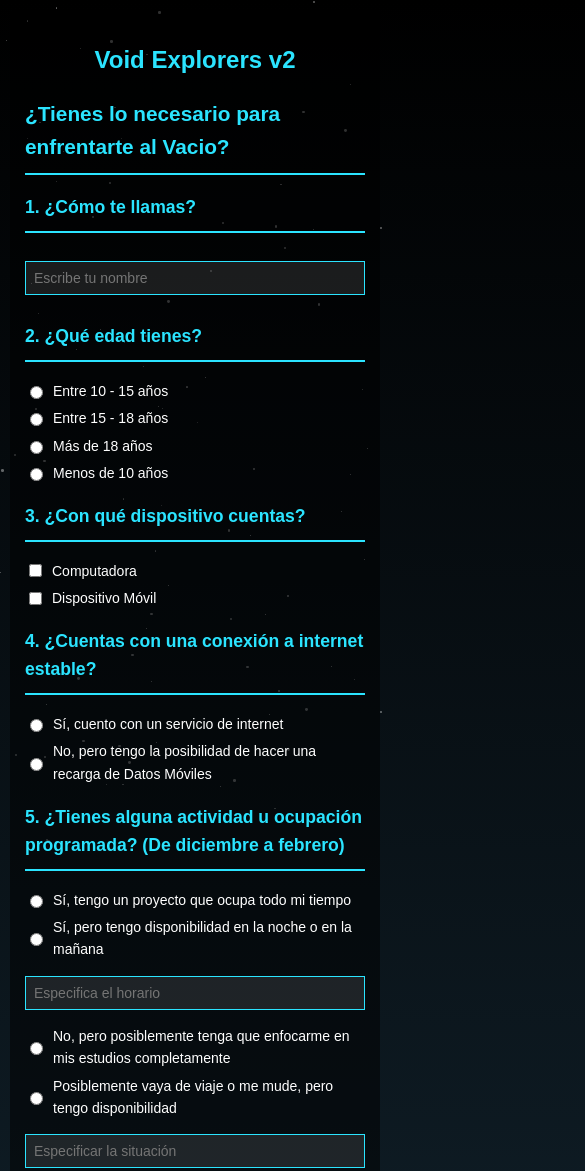
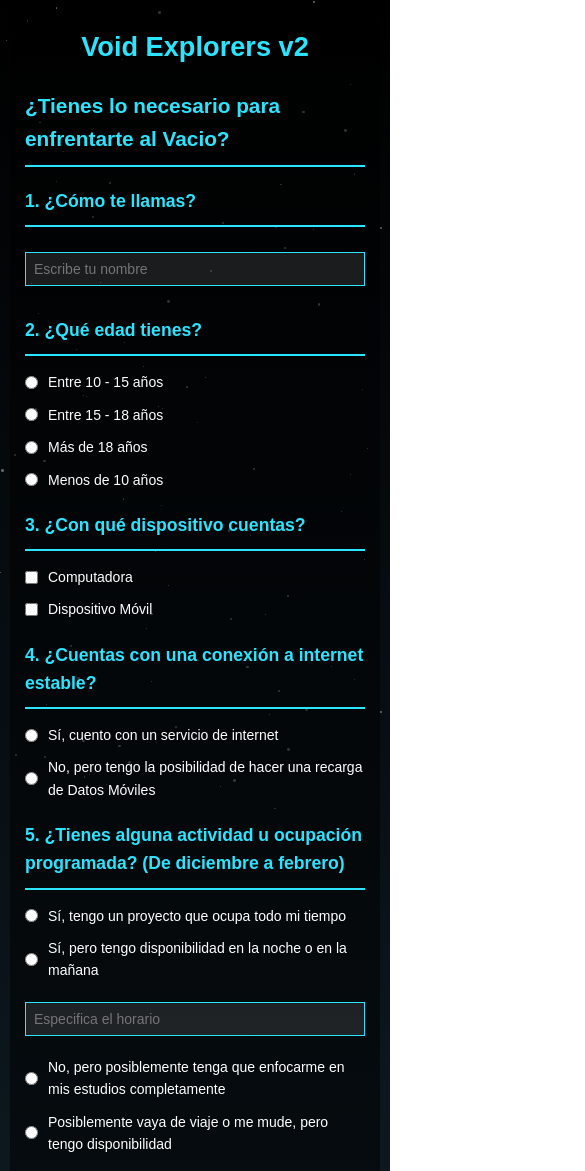
Before and after one commit to SrJesuh4489/FirstForm, a plain HTML site: page index.html in a window 390 px wide. Shown: the top 1171 px of the page, 585 px wide, since content can reach past the window. Drawn offline with Linux system fonts and the light colour scheme.

Commit message:
Update index.html

```diff
--- a/index.html
+++ b/index.html
@@ -7,6 +7,14 @@
     <style>
         * {
             box-sizing: border-box;
+            margin: 0;
+            padding: 0;
+        }
+
+        html, body {
+            width: 100%;
+            max-width: 100%;
+            overflow-x: hidden;
         }
 
         body {
@@ -16,7 +24,6 @@
             line-height: 1.6;
             padding: 20px;
             min-height: 100vh;
-            margin: 0;
         }
 
         .background-stars {
@@ -48,7 +55,7 @@
             border-radius: 10px;
             padding: 30px;
             max-width: 800px;
-            width: 100%;
+            width: 95%;
             margin: 0 auto;
         }
 
@@ -56,11 +63,12 @@
         input[type="email"],
         textarea {
             width: 100%;
-            padding: 10px;
+            padding: 12px;
             background: rgba(255,255,255,0.1);
             border: 1px solid #2be4ff;
             color: white;
             margin: 10px 0;
+            font-size: 16px;
         }
 
         input[type="radio"],
@@ -72,23 +80,32 @@
             background-color: #2be4ff;
             color: black;
             border: none;
-            padding: 10px 20px;
+            padding: 15px 20px;
             cursor: pointer;
             width: 100%;
             margin-top: 20px;
             border-radius: 5px;
+            font-size: 18px;
+            transition: background-color 0.3s ease;
+        }
+
+        input[type="submit"]:hover {
+            background-color: #1ac4d6;
         }
 
         h1 {
             text-align: center;
             color: #2be4ff;
-            font-size: 2rem;
+            font-size: 2.5rem;
+            margin-bottom: 20px;
         }
 
         h2, h3 {
             color: #2be4ff;
             border-bottom: 2px solid #2be4ff;
             padding-bottom: 10px;
+            margin-top: 20px;
+            margin-bottom: 15px;
         }
 
         .red-text {
@@ -98,22 +115,59 @@
 
         label {
             display: block;
-            margin: 5px 0;
+            margin: 10px 0;
             cursor: pointer;
+            font-size: 16px;
         }
 
-        @media screen and (max-width: 600px) {
+        @media screen and (max-width: 768px) {
+            .form-container {
+                width: 98%;
+                padding: 20px;
+                border-radius: 5px;
+            }
+
+            h1 {
+                font-size: 2rem;
+            }
+
+            h2 {
+                font-size: 1.5rem;
+            }
+
+            h3 {
+                font-size: 1.2rem;
+            }
+
+            input[type="text"],
+            input[type="email"],
+            textarea {
+                padding: 10px;
+                font-size: 14px;
+            }
+
+            input[type="submit"] {
+                font-size: 16px;
+                padding: 12px 15px;
+            }
+
+            label {
+                font-size: 14px;
+            }
+        }
+
+        @media screen and (max-width: 480px) {
             body {
                 padding: 10px;
             }
 
             .form-container {
+                width: 100%;
                 padding: 15px;
-                border-radius: 5px;
             }
 
             h1 {
-                font-size: 1.5rem;
+                font-size: 1.7rem;
             }
 
             h2 {
@@ -131,17 +185,6 @@
                 font-size: 14px;
             }
 
-            input[type="submit"] {
-                font-size: 16px;
-                padding: 8px 15px;
-            }
-
-            label {
-                font-size: 14px;
-            }
-        }
-
-        @media screen and (max-width: 400px) {
             label {
                 display: flex;
                 align-items: center;
@@ -150,6 +193,7 @@
             label input[type="radio"],
             label input[type="checkbox"] {
                 margin-right: 10px;
+                flex-shrink: 0;
             }
         }
     </style>
@@ -215,8 +259,6 @@
             <label><input type="radio" name="consciente" value="que" required>¿Qué?</label>
 
             <h3>12. ¿Puedes escucharme?</h3>
-            <label><input type="radio" name="escuchar" value="detente1" required>porfavorhazquesedetenga
-            <h3>12. ¿Puedes escucharme?</h3>
             <label><input type="radio" name="escuchar" value="detente1" required> porfavorhazquesedetenga</label>
             <label><input type="radio" name="escuchar" value="detente2"> porfavordetente</label>
             <label><input type="radio" name="escuchar" value="basta"> basta</label>
```
Lines whose indentation alone changed are shown as unchanged.
